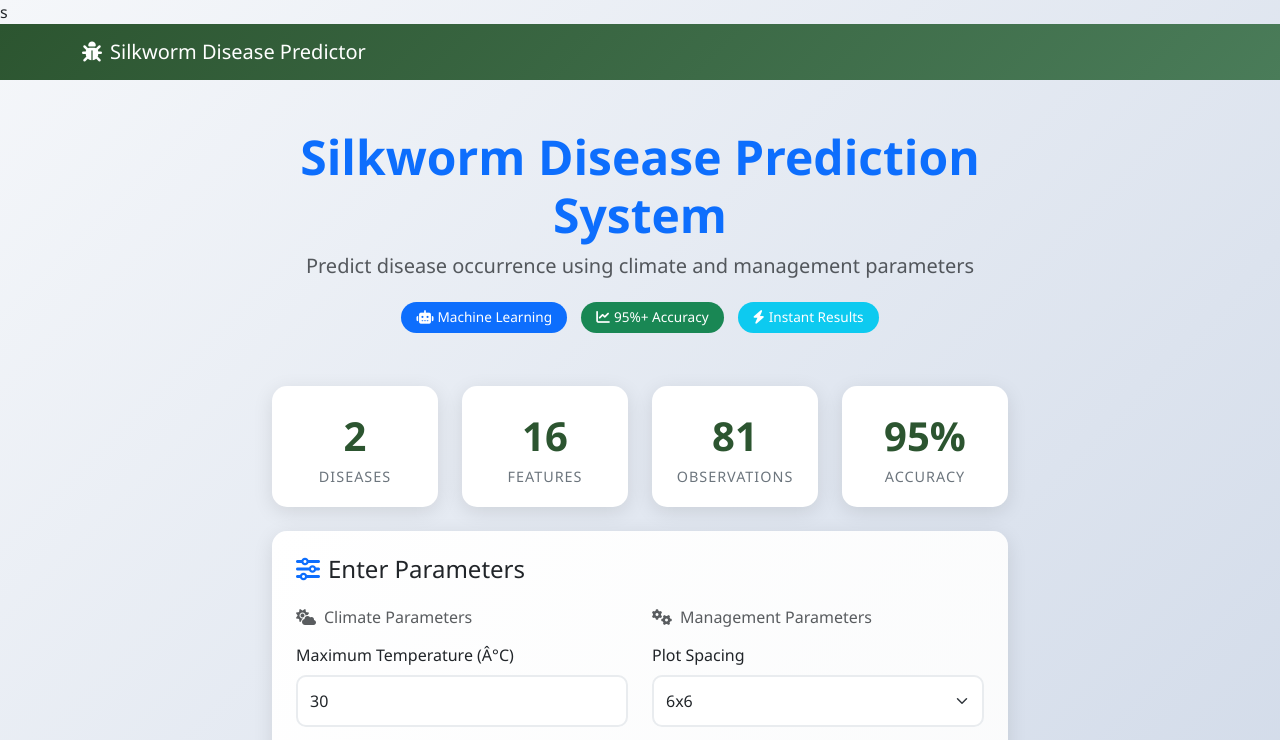
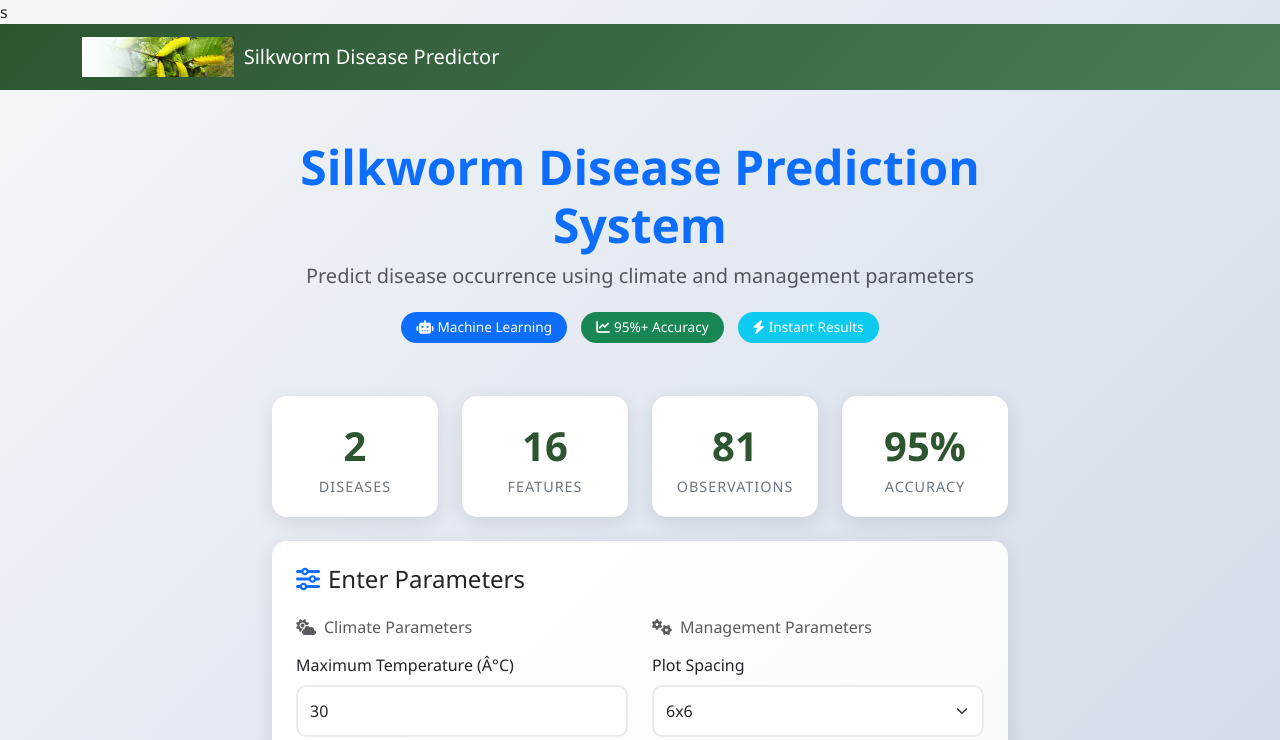
Before and after one commit to chau-mau/silkworm-disease-predictor, a plain HTML site: page docs/index.html in a window 1280 px wide. Shown: the top 740 px of the page. Drawn offline with nearby package versions, Linux system fonts and the light colour scheme.

Commit message:
Replace beetle logo with custom PNG in navbar (docs and Flask templates)

```diff
--- a/docs/index.html
+++ b/docs/index.html
@@ -118,13 +118,24 @@
             justify-content: center;
             align-items: center;
         }
+
+        .navbar-brand {
+            display: flex;
+            align-items: center;
+        }
+
+        .navbar-brand img {
+            height: 40px;
+            width: auto;
+            margin-right: 10px;
+        }
     </style>
 </head>
 <body>
     <nav class="navbar navbar-expand-lg navbar-dark">
         <div class="container">
             <a class="navbar-brand" href="#">
-                <i class="fas fa-bug me-2"></i>Silkworm Disease Predictor
+                <img src="headerright-img.png" alt="Silkworm Disease Predictor Logo">Silkworm Disease Predictor
             </a>
         </div>
     </nav>
```
Also changed, not shown: app/templates/base.html (+9 -1 lines), app/static/headerright-img.png (added), docs/headerright-img.png (added).
